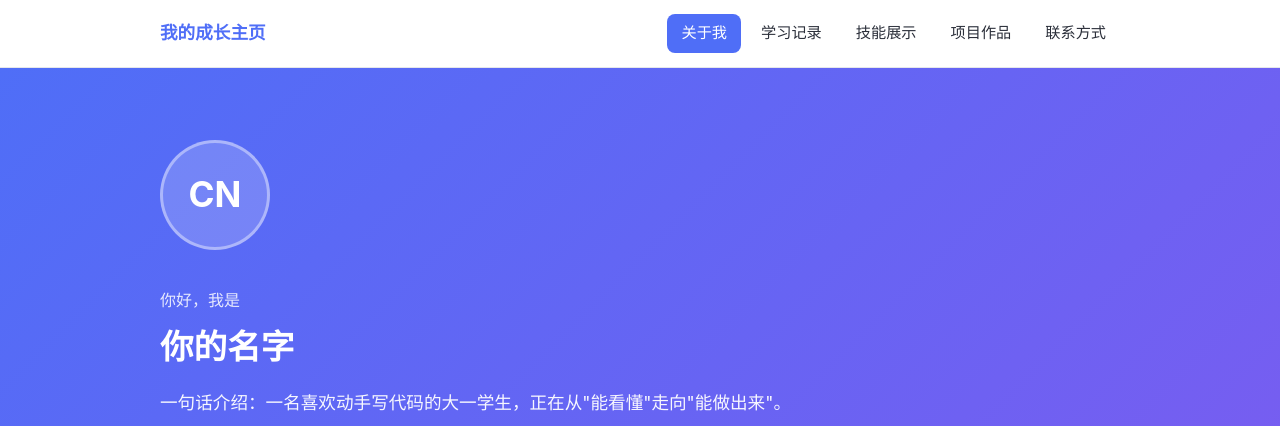
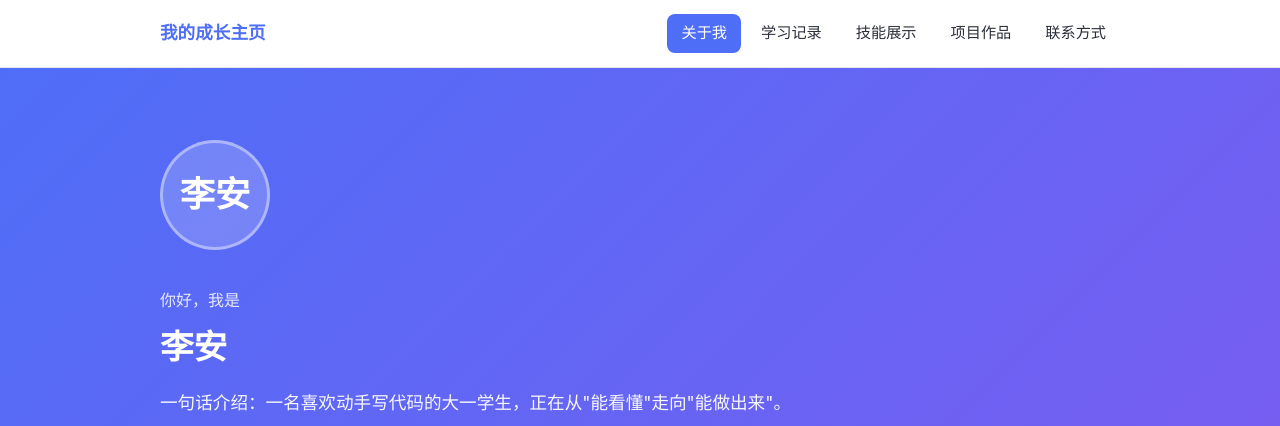
Before and after one commit to justdoit2812/growth-homepage, a plain HTML site: page index.html in a window 1280 px wide. Shown: the top 426 px of the page. Drawn offline with Linux system fonts and the light colour scheme.

Commit message:
把占位姓名替换为李安

```diff
--- a/index.html
+++ b/index.html
@@ -28,10 +28,10 @@
     <!-- ① 关于我：我是谁 / 学习方向 / 一句话介绍 -->
     <section class="hero">
       <div class="container hero-inner">
-        <div class="hero-avatar" aria-hidden="true">CN</div>
+        <div class="hero-avatar" aria-hidden="true">李安</div>
         <div class="hero-text">
           <p class="hero-hello">你好，我是</p>
-          <h1>你的名字<!-- TODO: 替换成你的真实姓名或昵称 --></h1>
+          <h1>李安</h1>
           <p class="hero-intro">
             <!-- TODO: 替换成你自己的一句话介绍 -->
             一句话介绍：一名喜欢动手写代码的大一学生，正在从"能看懂"走向"能做出来"。
```
